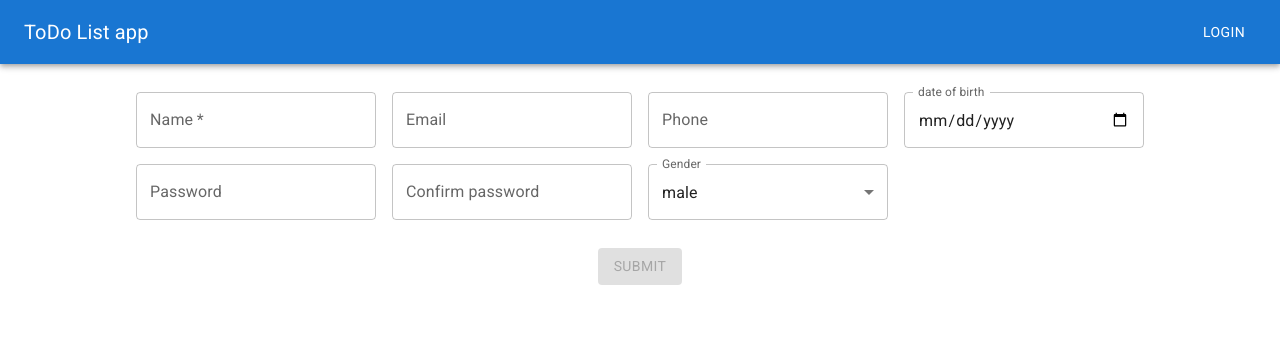
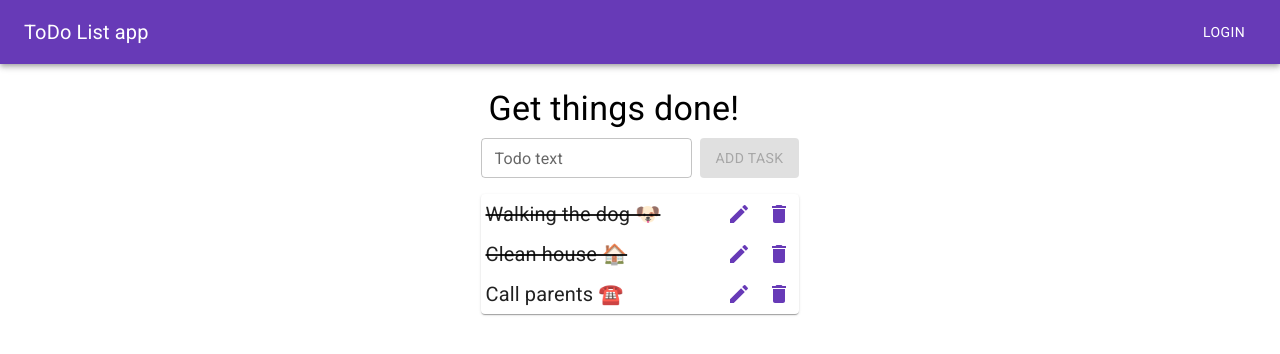
Before and after one commit to spacepocket1985/toDoApp, a React (Vite) app: page / in a window 1280 px wide. Shown: the top 354 px of the page. Built offline with nearby package versions, Linux system fonts and the light colour scheme; a web font is replaced by a local one.

Commit message:
feat: add app base functional

```diff
--- a/package.json
+++ b/package.json
@@ -19,9 +19,11 @@
     "@hookform/resolvers": "^3.9.0",
     "@mui/icons-material": "^6.1.1",
     "@mui/material": "^6.1.1",
+    "@types/uuid": "^10.0.0",
     "react": "^18.3.1",
     "react-dom": "^18.3.1",
     "react-hook-form": "^7.53.0",
+    "uuid": "^10.0.0",
     "yup": "^1.4.0"
   },
   "devDependencies": {
--- a/src/App.tsx
+++ b/src/App.tsx
@@ -1,16 +1,25 @@
 import { FC } from 'react';
+import { createTheme, ThemeProvider } from '@mui/material/styles';
+import { deepPurple, purple } from '@mui/material/colors';
 
 import { Header } from './components/layout/Header';
-import { RegistrationForm } from './components/registrationForm/registrationForm';
+import { Main } from './pages/Main';
 
 import '@fontsource/roboto/400.css';
 
+const theme = createTheme({
+  palette: {
+    primary: deepPurple,
+    secondary: purple,
+  },
+});
+
 const App: FC = () => {
   return (
-    <>
+    <ThemeProvider theme={theme}>
       <Header />
-      <RegistrationForm />
-    </>
+      <Main />
+    </ThemeProvider>
   );
 };
 
--- a/src/components/layout/Header.tsx
+++ b/src/components/layout/Header.tsx
@@ -6,7 +6,7 @@ import Typography from '@mui/material/Typography';
 
 export const Header: React.FC = () => {
   return (
-    <Box sx={{ flexGrow: 1 }}>
+    <Box sx={{ flexGrow: 1, mb: 1 }}>
       <AppBar position="static">
         <Toolbar>
           <Typography variant="h6" component="div" sx={{ flexGrow: 1 }}>
--- /dev/null
+++ b/src/components/toDO/AddTodoForm.tsx
@@ -0,0 +1,63 @@
+import { Button, TextField } from '@mui/material';
+import Grid from '@mui/material/Grid2';
+import { useState } from 'react';
+
+export const AddTodoForm: React.FC<{
+  addTask: (title: string) => void;
+}> = ({ addTask }) => {
+  const [newTaskTitle, setNewTaskTitle] = useState('');
+  const [error, setError] = useState<null | string>(null);
+
+  const onChangeNewTaskTitleHandler = (
+    event: React.ChangeEvent<HTMLInputElement>
+  ): void => {
+    const newTaskTitle = event.target.value.trim();
+    setNewTaskTitle(newTaskTitle);
+    setError(null);
+  };
+
+  const onKeyPressHandler = (
+    event: React.KeyboardEvent<HTMLInputElement>
+  ): void => {
+    if (error !== null) setError(null);
+    if (event.key === 'Enter') {
+      event.preventDefault();
+      addNewTask();
+    }
+  };
+
+  const addNewTask = (): void => {
+    if (newTaskTitle.length === 0) {
+      setError('Title is required');
+      return;
+    }
+    addTask(newTaskTitle);
+    setError(null);
+    setNewTaskTitle('');
+  };
+
+  return (
+    <>
+      <Grid container sx={{ textAlign: 'center', mb: 2 }} spacing={1}>
+        <TextField
+          value={newTaskTitle}
+          label="Todo text"
+          variant="outlined"
+          color="secondary"
+          size="small"
+          error={!!error}
+          helperText={error}
+          onChange={onChangeNewTaskTitleHandler}
+          onKeyDown={onKeyPressHandler}
+        />
+        <Button
+          variant="contained"
+          onClick={addNewTask}
+          disabled={!newTaskTitle.length}
+        >
+          Add task
+        </Button>
+      </Grid>
+    </>
+  );
+};
--- /dev/null
+++ b/src/components/toDO/TodoList.tsx
@@ -0,0 +1,27 @@
+import { Paper } from '@mui/material';
+import { TodoTask } from './TodoTask';
+
+export type TaskType = {
+  id: string;
+  title: string;
+  isDone: boolean;
+};
+
+export const TodoList: React.FC<{
+  tasks: TaskType[];
+  changeTaskStatus: (id: string) => void;
+  deleteTask: (id: string) => void;
+}> = ({ tasks, changeTaskStatus, deleteTask }) => {
+  const rednderTasks = tasks.map((task) => {
+    return (
+      <TodoTask
+        task={task}
+        key={task.id}
+        changeTaskStatus={changeTaskStatus}
+        deleteTask={deleteTask}
+      />
+    );
+  });
+
+  return <Paper>{rednderTasks}</Paper>;
+};
--- /dev/null
+++ b/src/components/toDO/TodoTask.tsx
@@ -0,0 +1,76 @@
+import Grid from '@mui/material/Grid2';
+import { IconButton, Typography, Button, TextField } from '@mui/material';
+import EditIcon from '@mui/icons-material/Edit';
+import DeleteIcon from '@mui/icons-material/Delete';
+import { ChangeEvent, useState } from 'react';
+import { TaskType } from './TodoList';
+
+export const TodoTask: React.FC<{
+  task: TaskType;
+  changeTaskStatus: (id: string) => void;
+  deleteTask: (id: string) => void;
+}> = ({ task, changeTaskStatus, deleteTask }) => {
+  const [editMode, setEditMode] = useState(false);
+  const [newTitle, setNewTitle] = useState(task.title);
+
+  const activateEditeMode = () => {
+    setEditMode(true);
+    setNewTitle(task.title);
+  };
+
+  const onChangeTitleHandler = (e: ChangeEvent<HTMLInputElement>) => {
+    setNewTitle(e.currentTarget.value);
+  };
+
+  return (
+    <Grid
+      container
+      sx={{ alignItems: 'center', justifyContent: 'space-between' }}
+    >
+      {editMode ? (
+        <>
+          <TextField
+            variant="outlined"
+            color="secondary"
+            size="small"
+            value={newTitle}
+            onChange={onChangeTitleHandler}
+          />
+          <Button
+            variant="contained"
+            onClick={() => {
+              setEditMode(false);
+            }}
+          >
+            Update
+          </Button>
+        </>
+      ) : (
+        <>
+          <Typography
+            component="div"
+            variant="h6"
+            sx={{
+              paddingLeft: '5px',
+              textDecoration: task.isDone ? 'line-through' : '',
+              cursor: 'pointer',
+            }}
+            onClick={() => {
+              changeTaskStatus(task.id);
+            }}
+          >
+            {newTitle}
+          </Typography>
+          <Grid>
+            <IconButton color={'primary'} onClick={activateEditeMode}>
+              <EditIcon />
+            </IconButton>
+            <IconButton color={'primary'} onClick={() => deleteTask(task.id)}>
+              <DeleteIcon />
+            </IconButton>
+          </Grid>
+        </>
+      )}
+    </Grid>
+  );
+};
--- /dev/null
+++ b/src/pages/Main.tsx
@@ -0,0 +1,59 @@
+import { useState } from 'react';
+import { Typography } from '@mui/material';
+import { v1 } from 'uuid';
+import Grid from '@mui/material/Grid2';
+
+import { AddTodoForm } from '../components/toDO/AddTodoForm';
+import { TaskType, TodoList } from '../components/toDO/TodoList';
+
+export const Main: React.FC = () => {
+  const [tasks, setTasks] = useState<TaskType[]>([
+    { id: v1(), title: 'Walking the dog 🐶', isDone: true },
+    { id: v1(), title: 'Clean house 🏠', isDone: true },
+    { id: v1(), title: 'Call parents ☎️', isDone: false },
+  ]);
+
+  const changeTaskStatus = (id: string) => {
+    setTasks(
+      tasks.map((task) =>
+        task.id === id ? { ...task, isDone: !task.isDone } : task
+      )
+    );
+  };
+
+  const deleteTask = (id: string) => {
+    setTasks(tasks.filter((task) => task.id !== id));
+  };
+
+  const addTask = (title: string) => {
+    setTasks([...tasks, { id: v1(), title, isDone: false }]);
+  };
+
+  return (
+    <Grid
+      container
+      direction={'column'}
+      spacing={2}
+      size={3}
+      sx={{
+        m: 'auto',
+        justifyContent: 'center',
+        alignContent: 'center',
+        borderRadius: 2,
+        padding: 1,
+      }}
+    >
+      <Grid>
+        <Typography variant="h4" component="h4" sx={{ padding: 1 }}>
+          Get things done!
+        </Typography>
+        <AddTodoForm addTask={addTask} />
+        <TodoList
+          tasks={tasks}
+          changeTaskStatus={changeTaskStatus}
+          deleteTask={deleteTask}
+        />
+      </Grid>
+    </Grid>
+  );
+};
```
Also changed, not shown: 1 other file (tests, documents, lock files or other folders).
